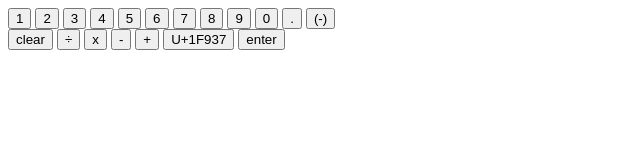
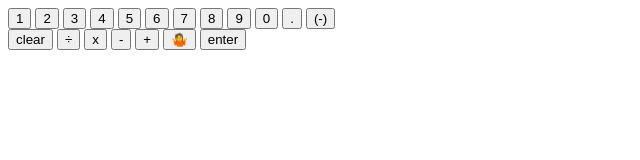
Before and after one commit to woo-oow/cal, a plain HTML site: page index.html in a window 1280 px wide. Shown: the whole page, without its empty margins (0-640 px from the left). Drawn offline with Linux system fonts and the light colour scheme.

Commit message:
Update index.html

```diff
--- a/index.html
+++ b/index.html
@@ -29,7 +29,7 @@
 		<button class = "op">x</button>
 		<button class = "op">-</button>
 		<button class = "op">+</button>
-		<button class = "op">U+1F937</button>
+		<button class = "op"> &#x1F937; </button>
 		<button class = "op">enter</button>
 	</div>
 
```
